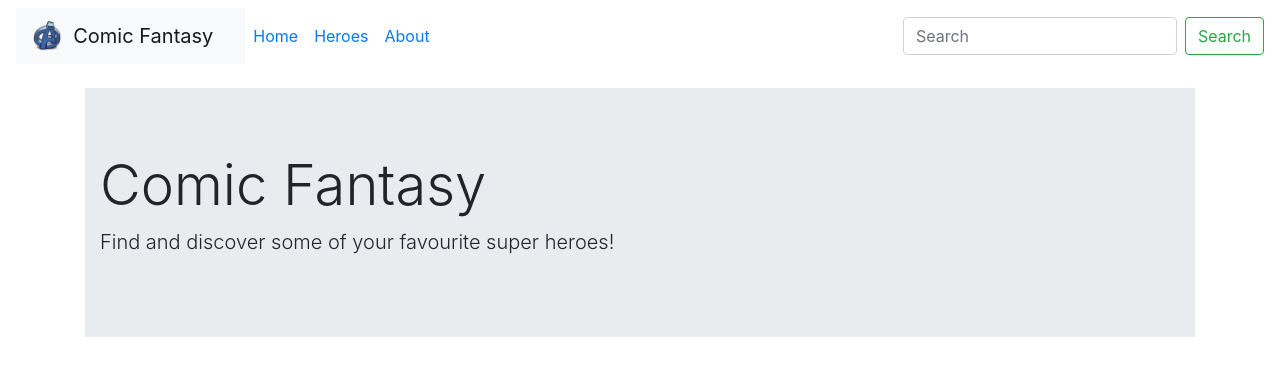
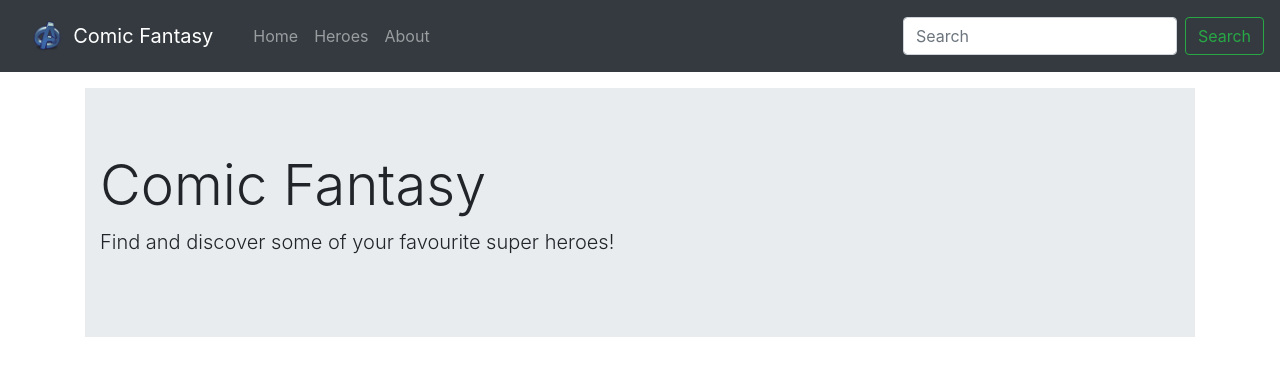
Before and after one commit to RamiroCuenca/spa-angular, an Angular app: page / in a window 1280 px wide. Shown: the top 376 px of the page. Built offline with nearby package versions, Linux system fonts and the light colour scheme.

Commit message:
Added our first 'routerLinks' to anchor tags of the navbar component

```diff
--- a/src/app/components/shared/navbar/navbar.component.html
+++ b/src/app/components/shared/navbar/navbar.component.html
@@ -1,6 +1,6 @@
-<nav class="navbar navbar-expand-lg navbar-inverse bg-inverse">
+<nav class="navbar navbar-expand-lg navbar-dark bg-dark">
     <!-- Image and text -->
-    <nav class="navbar navbar-light bg-light">
+    <nav class="navbar navbar-dark bg-dark">
         <a class="navbar-brand" [routerLink]="['home']">
             <img src="assets/img/A-64.png" width="30" height="30" class="d-inline-block align-top" alt="" loading="lazy">&nbsp; Comic Fantasy
         </a>
@@ -14,13 +14,13 @@
         <ul class="navbar-nav mr-auto">
             <li class="nav-item">
                 <!-- active - Sacamos el href="#"-->
-                <a class="nav-link" [routerLink]="['home']">Home</a>
+                <a class="nav-link" [routerLink]="['home']" routerLinkActive='active'>Home</a>
             </li>
             <li class="nav-item">
-                <a class="nav-link" [routerLink]="['heroes']">Heroes</a>
+                <a class="nav-link" [routerLink]="['heroes']" routerLinkActive='active'>Heroes</a>
             </li>
             <li class="nav-item">
-                <a class="nav-link" [routerLink]="['about']">About</a>
+                <a class="nav-link" [routerLink]="['about']" routerLinkActive='active'>About</a>
             </li>
             <!--
             <li class="nav-item dropdown">
```
